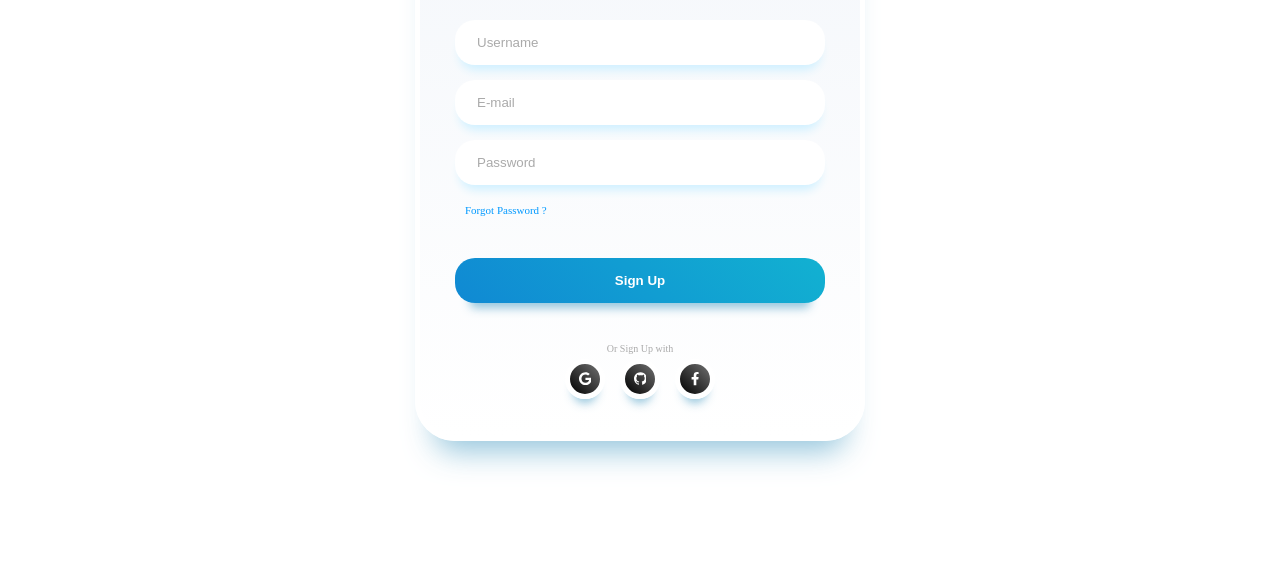
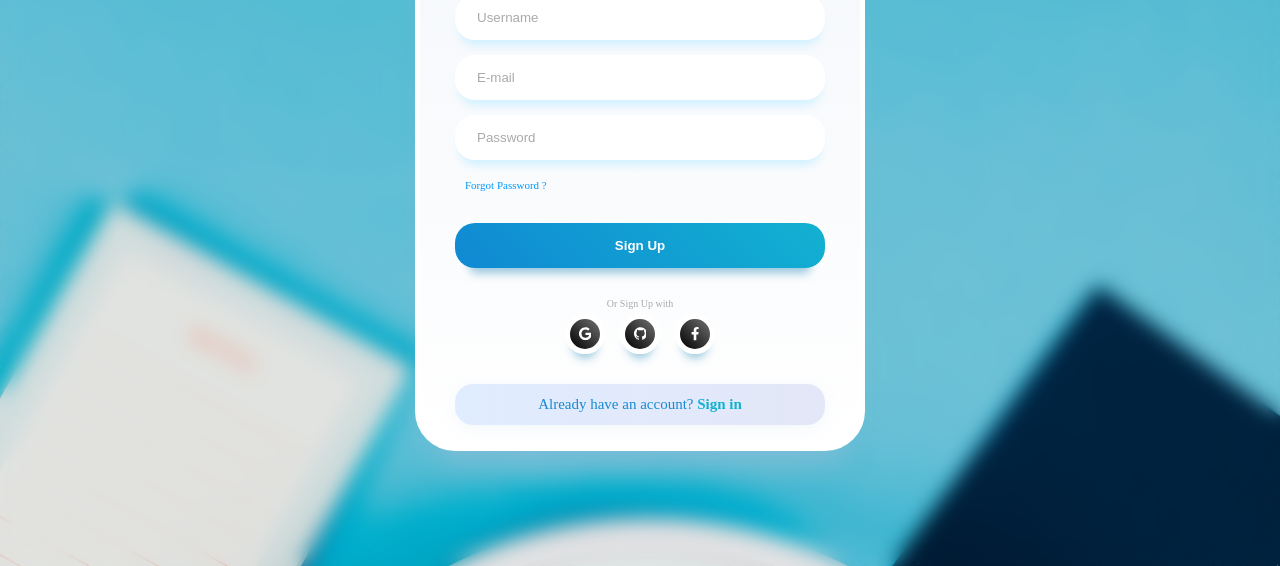
Before and after one commit to koladeFaith/Google_Keep_Project, a plain HTML site: page public/index.html in a window 1280 px wide. Shown: the part 234-800 px from the top of the page. Drawn offline with Linux system fonts and the light colour scheme.

Commit message:
Wokk done

```diff
--- a/public/css/signin.css
+++ b/public/css/signin.css
@@ -11,6 +11,10 @@ body {
   margin: 0;
   /* Optional: set a background color */
   background: white;
+  background-image: url('../images/pexels-karolina-grabowska-5477697.jpg');
+  background-repeat: no-repeat;
+  background-size: cover;
+  backdrop-filter: blur(10px);
 }
 
 .container {
@@ -91,7 +95,7 @@ body {
   );
   color: white;
   padding-block: 15px;
-  margin: 50px auto;
+  margin: 30px auto;
   border-radius: 20px;
   box-shadow: rgba(133, 189, 215, 0.8784313725) 0px 20px 10px -15px;
   border: none;
@@ -109,7 +113,7 @@ body {
 }
 
 .social-account-container {
-  margin-top: 50px;
+  margin-top: 20px;
 }
 
 .social-account-container .title {
@@ -164,17 +168,34 @@ body {
   color: #0099ff;
   font-size: 9px;
 }
+.signInAccount {
+  margin-top: 30px;
+  margin-bottom: 10px;
+  text-align: center;
+  background: linear-gradient(90deg, #e0ecff 0%, #e3e7f7 100%);
+  color: #1689d3;
+  padding: 12px 0;
+  border-radius: 18px;
+  font-size: 15px;
+  box-shadow: 0 4px 16px 0 rgba(133,189,215,0.10);
+}
+
+.signInAccount a {
+  color: #12b1d1;
+  text-decoration: none;
+  font-weight: 600;
+  transition: color 0.2s;
+}
+
+.signInAccount a:hover {
+  color: #0a6fa6;
+  text-decoration: underline;
+}
 @media (min-width: 768px) {
   .container {
-    height: 500px;
-  }
-  .social-account-container {
-    margin-top: 20px;
+    height: 530px;
   }
   .form {
     margin-top: 20px;
   }
-  .form .login-button {
-    margin: 40px auto;
-  }
 }
--- a/public/css/style.css
+++ b/public/css/style.css
@@ -11,6 +11,10 @@ body {
   margin: 0;
   /* Optional: set a background color */
   background: white;
+  background-image: url('../images/pexels-karolina-grabowska-5477697.jpg');
+  background-repeat: no-repeat;
+  background-size: cover;
+  backdrop-filter: blur(10px);
 }
 
 .container {
@@ -37,7 +41,7 @@ body {
   font-weight: 900;
   font-size: 30px;
   color: rgb(16, 137, 211);
-  padding-top: 30px;
+  padding-top: 15px;
 }
 
 .form {
@@ -91,7 +95,7 @@ body {
   );
   color: white;
   padding-block: 15px;
-  margin: 50px auto;
+  margin: 30px auto;
   border-radius: 20px;
   box-shadow: rgba(133, 189, 215, 0.8784313725) 0px 20px 10px -15px;
   border: none;
@@ -109,7 +113,7 @@ body {
 }
 
 .social-account-container {
-  margin-top: 50px;
+  margin-top: 30px;
 }
 
 .social-account-container .title {
@@ -164,17 +168,35 @@ body {
   color: #0099ff;
   font-size: 9px;
 }
+.signInAccount {
+  margin-top: 30px;
+  margin-bottom: 10px;
+  text-align: center;
+  background: linear-gradient(90deg, #e0ecff 0%, #e3e7f7 100%);
+  color: #1689d3;
+  padding: 12px 0;
+  border-radius: 18px;
+  font-size: 15px;
+  box-shadow: 0 4px 16px 0 rgba(133,189,215,0.10);
+}
+
+.signInAccount a {
+  color: #12b1d1;
+  text-decoration: none;
+  font-weight: 600;
+  transition: color 0.2s;
+}
+
+.signInAccount a:hover {
+  color: #0a6fa6;
+  text-decoration: underline;
+}
 @media (min-width: 768px) {
   .container {
-    height: 550px;
-  }
-  .social-account-container {
-    margin-top: 20px;
+    height: 570px;
   }
   .form {
     margin-top: 20px;
   }
-  .form .login-button {
-    margin: 40px auto;
-  }
+
 }
--- a/public/index.html
+++ b/public/index.html
@@ -38,6 +38,9 @@
               </button>
         </div>
       </div>
+      <div class="signInAccount">
+        Already have an account? <a href="signin.html">Sign in</a>
+      </div>
   </div>
 </body>
 <script type="module" src="scripts/script.js"></script>
```
Also changed, not shown: public/signin.html (+3 -0 lines), public/images/pexels-karolina-grabowska-5477697.jpg (added), 2 other files.
